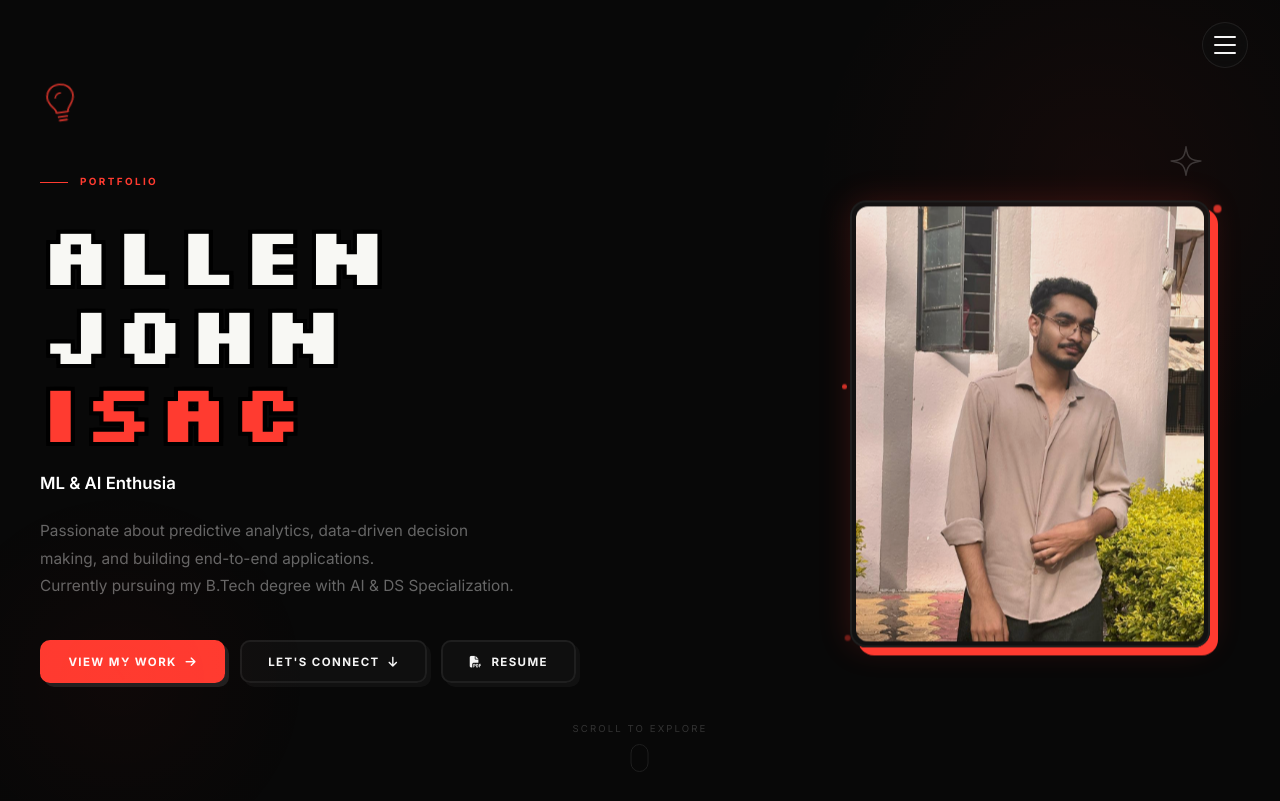
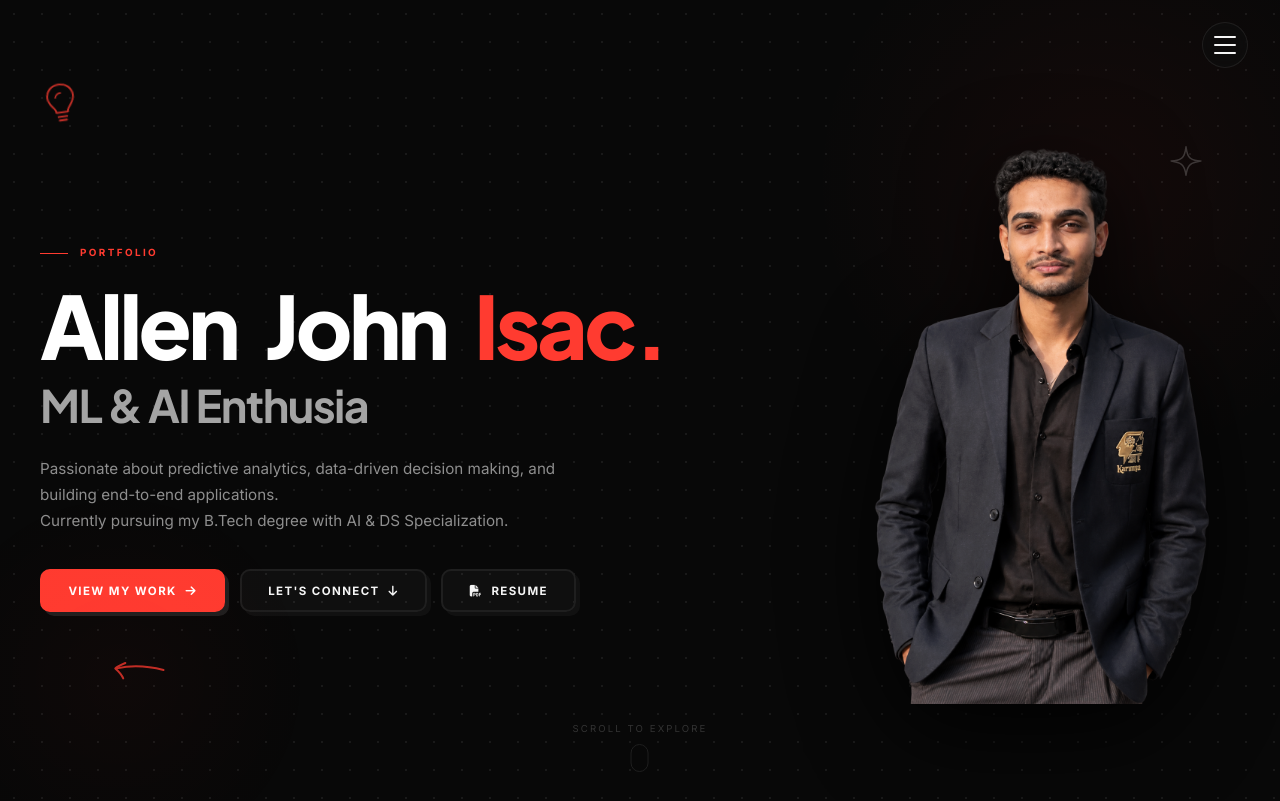
Before and after one commit to allenjohn006/Portfolio, a React (Vite) app: page / in a window 1280 px wide. Shown: the top 801 px of the page. Built offline with nearby package versions, Linux system fonts and the light colour scheme.

Commit message:
feat: match Lebi Raja hero text ratio, prominent cutout image, and black hover for orange buttons

```diff
--- a/index.html
+++ b/index.html
@@ -6,7 +6,9 @@
     <title>Allen John Isac | Portfolio</title>
 
     <!-- Google Font -->
-    <link href="https://fonts.googleapis.com/css2?family=Poppins:wght@300;400;500;600;700;800&display=swap" rel="stylesheet">
+    <link rel="preconnect" href="https://fonts.googleapis.com">
+    <link rel="preconnect" href="https://fonts.gstatic.com" crossorigin>
+    <link href="https://fonts.googleapis.com/css2?family=Plus+Jakarta+Sans:wght@700;800;900&family=Poppins:wght@300;400;500;600;700;800&display=swap" rel="stylesheet">
 
     <!-- Font Awesome -->
     <link rel="stylesheet" href="https://cdnjs.cloudflare.com/ajax/libs/font-awesome/6.4.0/css/all.min.css" />
--- a/src/App.css
+++ b/src/App.css
@@ -317,8 +317,11 @@ body {
 .hero {
   min-height:100vh;
   display:flex; align-items:center; justify-content:center;
-  padding:7rem 2rem 4rem;
+  padding:6.5rem 2.5rem 3.5rem;
   background:var(--bg);
+  /* subtle high-tech dot grid matching reference screenshot */
+  background-image:radial-gradient(rgba(255, 255, 255, 0.07) 1px, transparent 1px);
+  background-size:28px 28px;
   position:relative; overflow:hidden;
 }
 .hero::before {
@@ -336,14 +339,14 @@ body {
 .hero-bg,.neural-network-canvas,.global-bg { display:none; }
 
 .hero-content {
-  max-width:1200px; width:100%;
-  display:grid; grid-template-columns:1fr 420px;
-  gap:4rem; align-items:center;
+  max-width:1360px; width:100%;
+  display:grid; grid-template-columns:minmax(0, 1.15fr) minmax(360px, 0.85fr);
+  gap:3.5rem; align-items:center;
 }
 
 /* hero text */
 .hero-text { animation:fadeUp .8s ease both; }
-.hero-eyebrow { display:inline-flex; align-items:center; gap:.75rem; margin-bottom:1.5rem; }
+.hero-eyebrow { display:inline-flex; align-items:center; gap:.75rem; margin-bottom:1.25rem; }
 .eyebrow-line  { width:28px; height:1px; background:var(--red); }
 .eyebrow-text  { font-size:.62rem; font-weight:700; letter-spacing:.24em; text-transform:uppercase; color:var(--red); }
 
@@ -356,12 +359,29 @@ body {
 .title-word         { display:inline; }
 .title-word.gradient{ color:var(--red); }
 
-.typewriter { display:inline-flex; align-items:center; gap:.4rem; font-size:1.05rem; color:var(--muted); margin-bottom:1.25rem; }
-.typewriter .typed  { color:#fff; font-weight:600; }
-.typewriter .cursor { display:inline-block; width:2px; height:1.1em; background:var(--red); border-radius:1px; animation:blink 1s steps(2,start) infinite; }
+/* secondary headline — scaled to match reference image text ratio */
+.typewriter {
+  display:inline-flex; align-items:center; gap:.5rem;
+  font-family:'Plus Jakarta Sans','Inter',-apple-system,BlinkMacSystemFont,sans-serif;
+  font-size:clamp(1.75rem, 3.5vw, 3.0rem);
+  font-weight:700;
+  line-height:1.12;
+  letter-spacing:-.035em;
+  color:#9c9c9c;
+  margin-bottom:1.35rem;
+  min-height:1.3em;
+}
+.typewriter .typed  { color:#a4a4a4; font-weight:700; }
+.typewriter .cursor { display:inline-block; width:3px; height:1.15em; background:var(--red); border-radius:1.5px; animation:blink 1s steps(2,start) infinite; }
 @keyframes blink { 0%,100%{opacity:1} 50%{opacity:0} }
 
-.hero-description { font-size:.96rem; color:var(--muted); line-height:1.8; margin-bottom:2.5rem; max-width:480px; }
+.hero-description {
+  font-size:clamp(0.95rem, 1.1vw, 1.05rem);
+  color:#8e8e8e;
+  line-height:1.7;
+  margin-bottom:2.2rem;
+  max-width:520px;
+}
 .hero-buttons     { display:flex; gap:.9rem; flex-wrap:wrap; }
 
 /* buttons — tactile pop-out physics from tedx-redesign in newbie colors */
@@ -384,13 +404,17 @@ body {
   border:2px solid var(--red);
   box-shadow:4px 4px 0 var(--hairline);
 }
+/* Orange/red buttons get sleek black background on hover */
 .btn-primary:hover {
-  background:var(--red2);
-  border-color:var(--red2);
+  background:#000000;
+  color:var(--red);
+  border-color:var(--red);
   transform:translate(-2px, -2px);
-  box-shadow:6px 6px 0 rgba(255,59,48,0.5), 0 0 20px var(--red-glow);
+  box-shadow:6px 6px 0 var(--red), 0 0 20px var(--red-glow);
 }
 .btn-primary:active {
+  background:#000000 !important;
+  color:var(--red) !important;
   box-shadow:2px 2px 0 var(--red) !important;
 }
 
@@ -413,38 +437,44 @@ body {
   box-shadow:2px 2px 0 var(--red) !important;
 }
 
-/* hero right / photo */
-.hero-right { display:flex; align-items:center; justify-content:center; animation:fadeUp .8s .2s ease both; }
-.image-container,.photo-frame { overflow:visible; }
-.photo-frame {
+/* hero right / clean prominent cutout photo without frame */
+.hero-right {
+  display:flex;
+  align-items:flex-end;
+  justify-content:flex-end;
   position:relative;
-  border-radius:var(--rl); padding:4px;
-  background:rgba(255,255,255,0.04);
-  backdrop-filter:blur(20px) saturate(160%);
-  -webkit-backdrop-filter:blur(20px) saturate(160%);
-  border:2px solid var(--hairline);
-  box-shadow:8px 8px 0 var(--red), 0 0 32px var(--red-glow);
-  animation:floatPhoto 7s ease-in-out infinite;
-  max-width:360px; width:100%;
-  transition:transform .3s ease, box-shadow .3s ease;
+  animation:fadeUp .8s .2s ease both;
+  height:100%;
 }
-.photo-frame:hover {
-  transform:translate(-3px, -3px);
-  box-shadow:12px 12px 0 var(--red), 0 0 40px var(--red-glow);
+
+.hero-photo-wrapper {
+  position:relative;
+  display:flex;
+  align-items:flex-end;
+  justify-content:flex-end;
+  border:none;
+  background:transparent;
+  box-shadow:none;
+  padding:0;
+  width:100%;
 }
-.photo-glow { display:none; }
-.profile-photo { width:100%; aspect-ratio:4/5; object-fit:cover; border-radius:calc(var(--rl) - 4px); display:block; filter:brightness(.95); }
-.photo-frame:hover .profile-photo { filter:brightness(1); }
 
-/* orbit dots */
-.orbit-dots { position:absolute; inset:0; pointer-events:none; z-index:2; }
-.orbit-dots .dot { position:absolute; border-radius:50%; opacity:.8; }
-.orbit-dots .dot.d1 { width:8px; height:8px; background:var(--red); top:10px; right:-4px; animation:orbitA 4s ease-in-out infinite; }
-.orbit-dots .dot.d2 { width:6px; height:6px; background:rgba(255,59,48,.5); bottom:10px; left:-3px; animation:orbitB 5s ease-in-out infinite; }
-.orbit-dots .dot.d3 { width:5px; height:5px; background:var(--red); top:40%; left:-3px; animation:orbitC 3.8s ease-in-out infinite; }
-@keyframes orbitA { 0%,100%{transform:translate(0,0)} 50%{transform:translate(10px,-8px)} }
-@keyframes orbitB { 0%,100%{transform:translate(0,0)} 50%{transform:translate(-8px,10px)} }
-@keyframes orbitC { 0%,100%{transform:translate(0,0)} 50%{transform:translate(-9px,6px)} }
+.hero-photo-clean {
+  width:auto;
+  max-width:100%;
+  max-height:680px;
+  height:clamp(460px, 70vh, 660px);
+  object-fit:contain;
+  display:block;
+  filter:drop-shadow(0 25px 45px rgba(0, 0, 0, 0.85));
+  transition:transform 0.4s cubic-bezier(0.16, 1, 0.3, 1), filter 0.4s ease;
+  user-select:none;
+}
+
+.hero-photo-wrapper:hover .hero-photo-clean {
+  transform:translateY(-8px) scale(1.015);
+  filter:drop-shadow(0 30px 55px rgba(0, 0, 0, 0.95)) drop-shadow(0 0 40px rgba(255, 59, 48, 0.22));
+}
 
 /* scroll indicator */
 .scroll-indicator { position:absolute; bottom:28px; left:50%; transform:translateX(-50%); display:flex; flex-direction:column; align-items:center; gap:.5rem; }
@@ -664,10 +694,11 @@ section { padding:6rem 2rem; position:relative; background:var(--bg); overflow:h
   margin-top:1.25rem;
 }
 .btn-connect-now:hover {
-  background:var(--red2);
-  border-color:var(--red2);
+  background:#000000;
+  color:var(--red);
+  border-color:var(--red);
   transform:translate(-2px, -2px);
-  box-shadow:6px 6px 0 rgba(255,59,48,0.5), 0 0 20px var(--red-glow);
+  box-shadow:6px 6px 0 var(--red), 0 0 20px var(--red-glow);
 }
 .btn-connect-now:active {
   transform:translate(1px, 1px);
@@ -811,9 +842,11 @@ section { padding:6rem 2rem; position:relative; background:var(--bg); overflow:h
   cursor:pointer; text-decoration:none; transition:all .2s ease;
 }
 .download-btn:hover {
-  background:var(--red2); border-color:var(--red2);
+  background:#000000;
+  color:var(--red);
+  border-color:var(--red);
   transform:translate(-2px, -2px);
-  box-shadow:6px 6px 0 rgba(255,59,48,0.5), 0 0 20px var(--red-glow);
+  box-shadow:6px 6px 0 var(--red), 0 0 20px var(--red-glow);
 }
 .download-btn:active {
   transform:translate(1px, 1px);
@@ -841,7 +874,9 @@ section { padding:6rem 2rem; position:relative; background:var(--bg); overflow:h
   .hero-eyebrow     { justify-content:center; }
   .hero-buttons     { justify-content:center; }
   .hero-right       { justify-content:center; }
-  .photo-frame      { max-width:280px; }
+  .hero-photo-wrapper { justify-content:center; }
+  .hero-photo-clean { max-height:460px; height:clamp(320px, 48vh, 460px); }
+  .gn               { justify-content:center; }
   .about-content    { grid-template-columns:1fr; gap:2rem; }
   .connect-grid     { grid-template-columns:1fr; }
   .projects-grid    { grid-template-columns:1fr; }
--- a/src/App.jsx
+++ b/src/App.jsx
@@ -8,6 +8,7 @@ import educationIcon from './assets/icons/Education-removebg-preview.png';
 import focusIcon from './assets/icons/Focus-removebg-preview.png';
 import beyondCodeIcon from './assets/icons/Beyond_code-removebg-preview.png';
 import GlitchName from './components/GlitchName';
+import heroCutout from './assets/allen-cutout.png';
 
 
 
@@ -273,14 +274,12 @@ export default function App() {
                 </div>
               </div>
               <div className="hero-right">
-                <div className="image-container photo-frame">
-                  <div className="photo-glow" aria-hidden="true" />
-                  <img src={`${base}pic 1.jpeg`} alt="Allen John Isac" className="profile-photo" />
-                  <div className="orbit-dots" aria-hidden="true">
-                    <span className="dot d1" />
-                    <span className="dot d2" />
-                    <span className="dot d3" />
-                  </div>
+                <div className="hero-photo-wrapper">
+                  <img
+                    src={heroCutout}
+                    alt="Allen John Isac"
+                    className="hero-photo-clean"
+                  />
                 </div>
               </div>
             </div>
--- a/src/components/GlitchName.css
+++ b/src/components/GlitchName.css
@@ -1,22 +1,24 @@
-@import url("https://fonts.googleapis.com/css2?family=Silkscreen:wght@700&display=swap");
+@import url("https://fonts.googleapis.com/css2?family=Plus+Jakarta+Sans:wght@700;800;900&family=Inter:wght@700;800;900&display=swap");
 
 .gn {
   --red: #FF3B30;
-  --white: #F8F8F4;
-  margin: 0 0 1.25rem 0;
+  --white: #FFFFFF;
+  margin: 0 0 0.5rem 0;
   display: flex;
-  flex-direction: column;
-  align-items: flex-start;
-  font-family: "Silkscreen", monospace;
-  font-weight: 700;
-  font-size: clamp(2.8rem, 6.4vw, 5.2rem);
-  line-height: 0.96;
-  letter-spacing: 0.03em;
+  flex-wrap: wrap;
+  align-items: baseline;
+  column-gap: 0.32em;
+  row-gap: 0.05em;
+  font-family: "Plus Jakarta Sans", "Inter", -apple-system, BlinkMacSystemFont, "Segoe UI", Roboto, sans-serif;
+  font-weight: 850;
+  font-size: clamp(3.2rem, 6.8vw, 6.2rem);
+  line-height: 1.0;
+  letter-spacing: -0.04em;
   user-select: none;
 }
 
-.gn-line {
-  display: flex;
+.gn-word {
+  display: inline-flex;
   position: relative;
 }
 
@@ -24,19 +26,18 @@
   position: relative;
   display: inline-block;
   cursor: pointer;
-  /* hard pixel outline matching 8-bit retro aesthetic */
-  text-shadow:
-    0.05em 0 #000, -0.05em 0 #000,
-    0 0.05em #000, 0 -0.05em #000,
-    0.05em 0.05em #000, -0.05em -0.05em #000,
-    0.05em -0.05em #000, -0.05em 0.05em #000;
   transition: transform 0.1s ease;
 }
 
-.gn-white .gn-char { color: var(--white); }
-.gn-red   .gn-char { color: var(--red); }
+.gn-white .gn-char {
+  color: var(--white);
+}
 
-/* Glitch aberration pseudo-layers */
+.gn-red .gn-char {
+  color: var(--red);
+}
+
+/* Chromatic aberration pseudo-layers for glitch effect */
 .gn-char::before,
 .gn-char::after {
   content: attr(data-char);
@@ -44,67 +45,66 @@
   inset: 0;
   opacity: 0;
   pointer-events: none;
-  text-shadow: none;
+  font-family: inherit;
+  font-weight: inherit;
 }
 
-.gn-char::before { color: var(--red); }
-.gn-char::after  { color: #28E6FF; }
-.gn-red .gn-char::before { color: var(--white); }
+.gn-char::before {
+  color: var(--red);
+}
 
-/* Active glitch animations on hover/pointer-enter */
+.gn-char::after {
+  color: #28E6FF;
+}
+
+.gn-red .gn-char::before {
+  color: #FFFFFF;
+}
+
+/* Active glitch animations on hover/pointer sweep */
 .gn-char.glitching {
-  animation: gn-jitter 0.4s steps(1, end);
+  animation: gn-jitter 0.36s steps(1, end);
 }
+
 .gn-char.glitching::before {
-  opacity: 1;
-  animation: gn-slice-a 0.4s steps(1, end);
+  opacity: 0.95;
+  animation: gn-slice-a 0.36s steps(1, end);
 }
+
 .gn-char.glitching::after {
-  opacity: 1;
-  animation: gn-slice-b 0.4s steps(1, end);
+  opacity: 0.95;
+  animation: gn-slice-b 0.36s steps(1, end);
 }
 
 @keyframes gn-jitter {
-  0%   { transform: translate(-0.05em, 0.03em) skewX(-7deg); }
-  20%  { transform: translate(0.06em, -0.03em); }
-  40%  { transform: translate(-0.04em, -0.05em) skewX(6deg); }
-  60%  { transform: translate(0.05em, 0.02em); }
-  80%  { transform: translate(-0.03em, 0.01em); }
+  0%   { transform: translate(-0.04em, 0.02em) skewX(-4deg); }
+  20%  { transform: translate(0.05em, -0.02em); }
+  40%  { transform: translate(-0.03em, -0.03em) skewX(4deg); }
+  60%  { transform: translate(0.04em, 0.02em); }
+  80%  { transform: translate(-0.02em, 0.01em); }
   100% { transform: none; }
 }
 
 @keyframes gn-slice-a {
-  0%   { clip-path: inset(10% 0 60% 0); transform: translate(-0.09em, 0); }
-  25%  { clip-path: inset(55% 0 15% 0); transform: translate(0.08em, 0); }
-  50%  { clip-path: inset(30% 0 40% 0); transform: translate(-0.11em, 0.02em); }
-  75%  { clip-path: inset(70% 0 5% 0);  transform: translate(0.07em, 0); }
+  0%   { clip-path: inset(10% 0 60% 0); transform: translate(-0.08em, 0); }
+  25%  { clip-path: inset(55% 0 15% 0); transform: translate(0.07em, 0); }
+  50%  { clip-path: inset(30% 0 40% 0); transform: translate(-0.1em, 0.02em); }
+  75%  { clip-path: inset(70% 0 5% 0);  transform: translate(0.06em, 0); }
   100% { clip-path: inset(0 0 100% 0);  transform: none; }
 }
 
 @keyframes gn-slice-b {
-  0%   { clip-path: inset(60% 0 10% 0); transform: translate(0.09em, 0); }
-  25%  { clip-path: inset(15% 0 55% 0); transform: translate(-0.08em, 0); }
-  50%  { clip-path: inset(45% 0 30% 0); transform: translate(0.11em, -0.02em); }
-  75%  { clip-path: inset(5% 0 75% 0);  transform: translate(-0.07em, 0); }
+  0%   { clip-path: inset(60% 0 10% 0); transform: translate(0.08em, 0); }
+  25%  { clip-path: inset(15% 0 55% 0); transform: translate(-0.07em, 0); }
+  50%  { clip-path: inset(45% 0 30% 0); transform: translate(0.1em, -0.02em); }
+  75%  { clip-path: inset(5% 0 75% 0);  transform: translate(-0.06em, 0); }
   100% { clip-path: inset(0 0 100% 0);  transform: none; }
 }
-
-/* Subtle idle tick on random letters to feel alive */
-@keyframes gn-idle-pulse {
-  0%, 94%, 100% { transform: none; }
-  96% { transform: translate(-2px, 1px) skewX(-4deg); }
-  98% { transform: translate(2px, -1px); }
-}
-
-.gn-char:nth-child(2) { animation: gn-idle-pulse 6s infinite 1.2s; }
-.gn-char:nth-child(4) { animation: gn-idle-pulse 7s infinite 3.5s; }
 
 @media (prefers-reduced-motion: reduce) {
   .gn-char.glitching,
   .gn-char.glitching::before,
-  .gn-char.glitching::after,
-  .gn-char:nth-child(2),
-  .gn-char:nth-child(4) {
+  .gn-char.glitching::after {
     animation: none;
   }
 }
--- a/src/components/GlitchName.jsx
+++ b/src/components/GlitchName.jsx
@@ -1,24 +1,24 @@
 import React from "react";
 import "./GlitchName.css";
 
-const LINES = [
-  { text: "ALLEN", variant: "white" },
-  { text: "JOHN", variant: "white" },
-  { text: "ISAC", variant: "red" },
+const WORDS = [
+  { text: "Allen", variant: "white" },
+  { text: "John", variant: "white" },
+  { text: "Isac.", variant: "red" },
 ];
 
 const fire = (el) => {
   if (!el) return;
   el.classList.remove("glitching");
-  void el.offsetWidth; // restart animation
+  void el.offsetWidth; // force reflow to restart animation
   el.classList.add("glitching");
 };
 
 export default function GlitchName() {
   return (
-    <h1 className="gn" aria-label="Allen John Isac">
-      {LINES.map(({ text, variant }) => (
-        <span key={text} className={`gn-line gn-${variant}`} aria-hidden="true">
+    <h1 className="gn" aria-label="Allen John Isac.">
+      {WORDS.map(({ text, variant }) => (
+        <span key={text} className={`gn-word gn-${variant}`}>
           {[...text].map((ch, i) => (
             <span
               key={i}
```
Also changed, not shown: public/allen-cutout.png (added), src/assets/allen-cutout.png (added).
